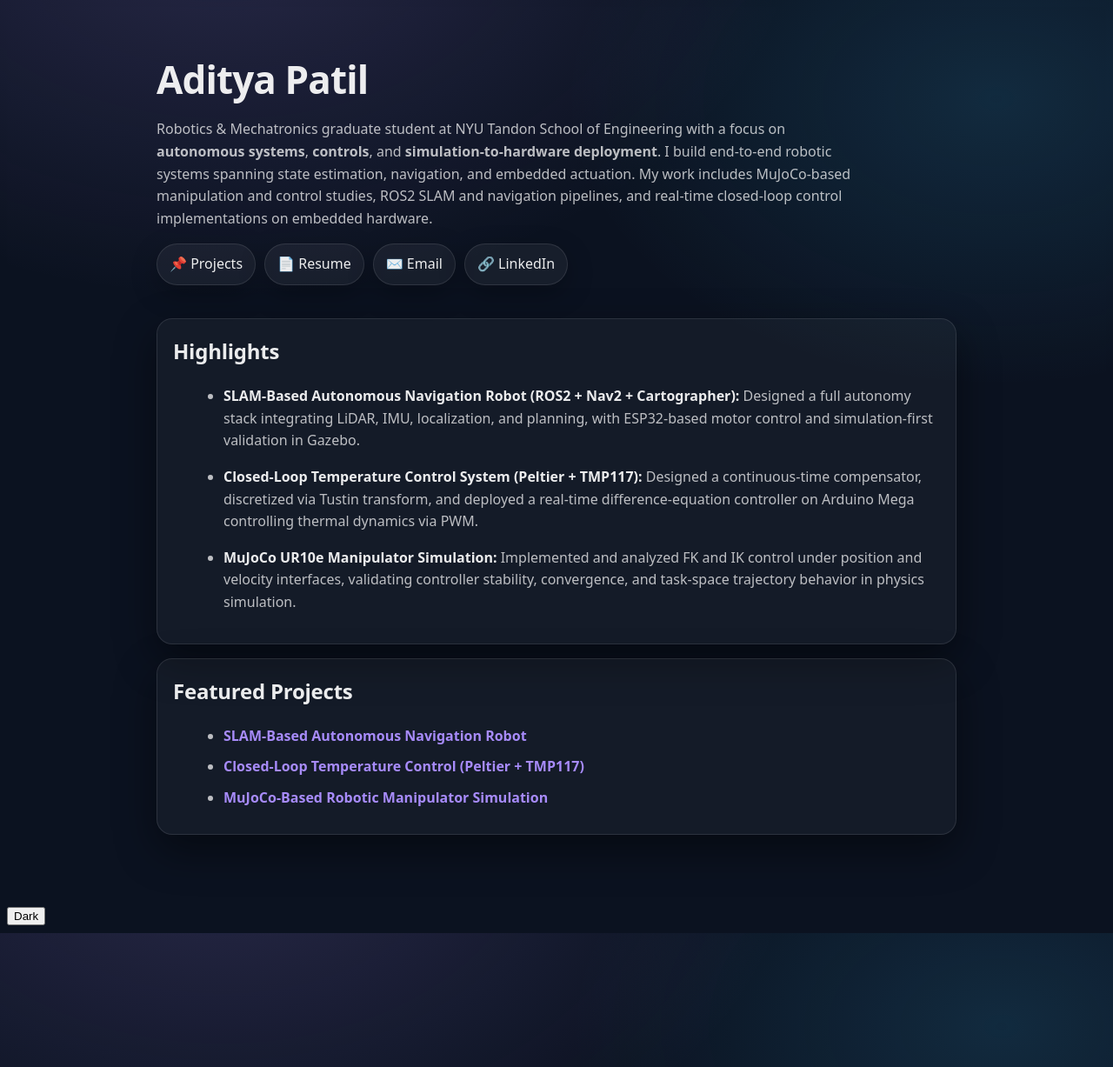
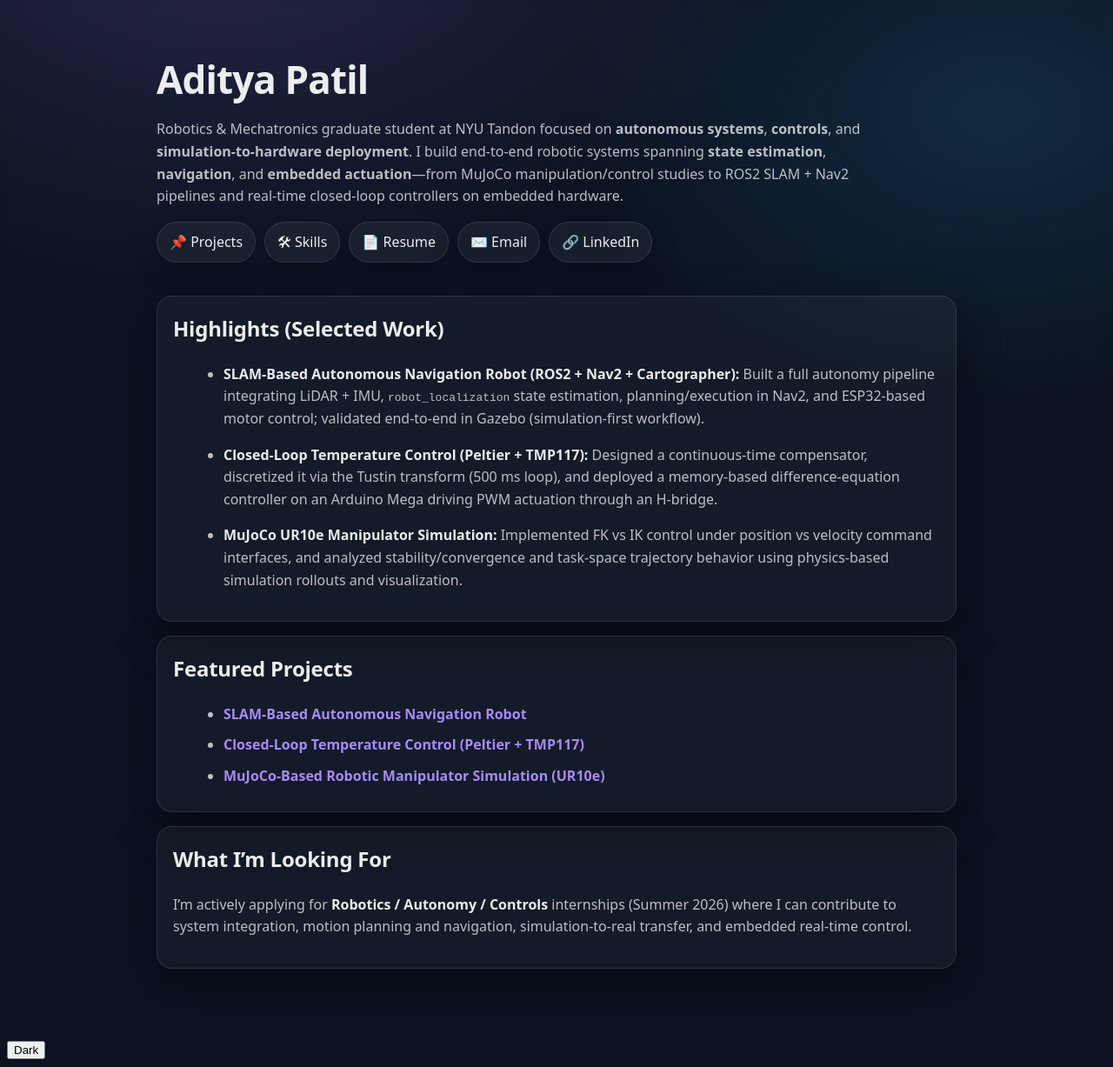
Before and after one commit to adityx23/adityapatil, a Jekyll site: the page built from index.md, in a window 1280 px wide. Shown: the whole page at 87% size. Built offline with Jekyll 4.4.1, drawn with Linux system fonts in a browser that asks for light colours.

Commit message:
Update index.md

```diff
--- a/index.md
+++ b/index.md
@@ -5,16 +5,18 @@ title: Aditya Patil
 
 <div class="hero" markdown="0">
   <h1>Aditya Patil</h1>
+
   <p class="hero-sub">
-    Robotics &amp; Mechatronics graduate student at NYU Tandon School of Engineering with a focus on
+    Robotics &amp; Mechatronics graduate student at NYU Tandon focused on
     <strong>autonomous systems</strong>, <strong>controls</strong>, and <strong>simulation-to-hardware deployment</strong>.
-    I build end-to-end robotic systems spanning state estimation, navigation, and embedded actuation.
-    My work includes MuJoCo-based manipulation and control studies, ROS2 SLAM and navigation pipelines,
-    and real-time closed-loop control implementations on embedded hardware.
+    I build end-to-end robotic systems spanning <strong>state estimation</strong>, <strong>navigation</strong>, and
+    <strong>embedded actuation</strong>—from MuJoCo manipulation/control studies to ROS2 SLAM + Nav2 pipelines and
+    real-time closed-loop controllers on embedded hardware.
   </p>
 
   <div class="hero-links">
     <a class="btn" href="{{ site.baseurl }}/projects">📌 Projects</a>
+    <a class="btn" href="{{ site.baseurl }}/skills">🛠 Skills</a>
     <a class="btn" href="{{ site.baseurl }}/resume.pdf">📄 Resume</a>
     <a class="btn" href="mailto:aditya.a.patil2@gmail.com">✉️ Email</a>
     <a class="btn" href="https://www.linkedin.com/in/aditya-patil-4a5735217" target="_blank" rel="noopener">🔗 LinkedIn</a>
@@ -22,13 +24,13 @@ title: Aditya Patil
 </div>
 
 <div class="card" markdown="1">
-## Highlights
+## Highlights (Selected Work)
 
-- **SLAM-Based Autonomous Navigation Robot (ROS2 + Nav2 + Cartographer):** Designed a full autonomy stack integrating LiDAR, IMU, localization, and planning, with ESP32-based motor control and simulation-first validation in Gazebo.
+- **SLAM-Based Autonomous Navigation Robot (ROS2 + Nav2 + Cartographer):** Built a full autonomy pipeline integrating LiDAR + IMU, `robot_localization` state estimation, planning/execution in Nav2, and ESP32-based motor control; validated end-to-end in Gazebo (simulation-first workflow).
 
-- **Closed-Loop Temperature Control System (Peltier + TMP117):** Designed a continuous-time compensator, discretized via Tustin transform, and deployed a real-time difference-equation controller on Arduino Mega controlling thermal dynamics via PWM.
+- **Closed-Loop Temperature Control (Peltier + TMP117):** Designed a continuous-time compensator, discretized it via the Tustin transform (500 ms loop), and deployed a memory-based difference-equation controller on an Arduino Mega driving PWM actuation through an H-bridge.
 
-- **MuJoCo UR10e Manipulator Simulation:** Implemented and analyzed FK and IK control under position and velocity interfaces, validating controller stability, convergence, and task-space trajectory behavior in physics simulation.
+- **MuJoCo UR10e Manipulator Simulation:** Implemented FK vs IK control under position vs velocity command interfaces, and analyzed stability/convergence and task-space trajectory behavior using physics-based simulation rollouts and visualization.
 </div>
 
 <div class="card" markdown="1">
@@ -36,6 +38,13 @@ title: Aditya Patil
 
 - [SLAM-Based Autonomous Navigation Robot]({{ site.baseurl }}/projects/slam-navigation-robot)
 - [Closed-Loop Temperature Control (Peltier + TMP117)]({{ site.baseurl }}/projects/thermostat-closed-loop-control)
-- [MuJoCo-Based Robotic Manipulator Simulation]({{ site.baseurl }}/projects/mujoco-manipulator)
+- [MuJoCo-Based Robotic Manipulator Simulation (UR10e)]({{ site.baseurl }}/projects/mujoco-manipulator)
 
 </div>
+
+<div class="card" markdown="1">
+## What I’m Looking For
+
+I’m actively applying for **Robotics / Autonomy / Controls** internships (Summer 2026) where I can contribute to
+system integration, motion planning and navigation, simulation-to-real transfer, and embedded real-time control.
+</div>
```
